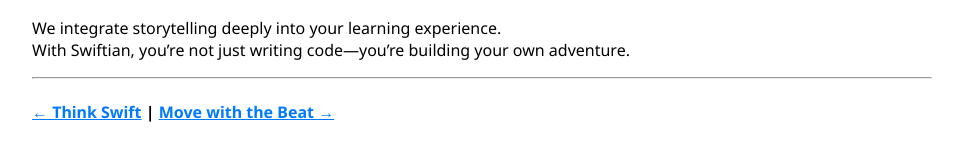
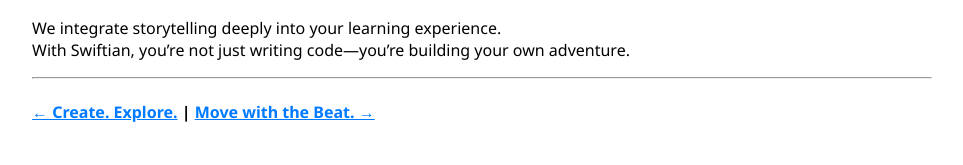
Before and after one commit to ThinkSwift/Swiftian, a Jekyll site: the page built from universe/index.md, in a window 1280 px wide. Shown: the part 876-1041 px from the top of the page, without its empty margins (158-1121 px from the left). Built offline with Jekyll 4.4.1, drawn with Linux system fonts in a browser that asks for light colours.

Commit message:
Update index.md

```diff
--- a/universe/index.md
+++ b/universe/index.md
@@ -29,4 +29,4 @@
 
 ---
 
-#### [← Think Swift](/coding/) | [Move with the Beat →](/groove/)
+#### [← Create. Explore.](/coding/) | [Move with the Beat. →](/groove/)
```
